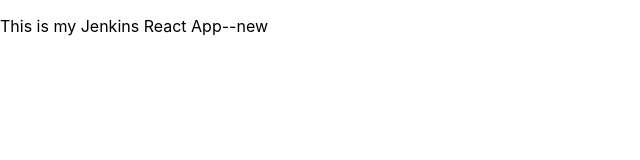
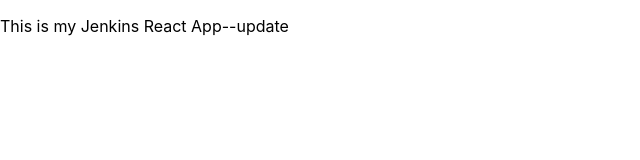
Before and after one commit to BIJOYROY42/Jenkins-React, a React (Create React App) app: page / in a window 1280 px wide. Shown: the top 160 px of the page, without its empty margins (0-640 px from the left). Built offline with nearby package versions, Linux system fonts and the light colour scheme.

Commit message:
create dockerfile

```diff
--- a/src/App.js
+++ b/src/App.js
@@ -3,7 +3,7 @@
 
 function App() {
   return (
-    <p>This is my Jenkins React App--new</p>
+    <p>This is my Jenkins React App--update</p>
   );
 }
 
```
Also changed, not shown: 2 other files (tests, documents, lock files or other folders).
